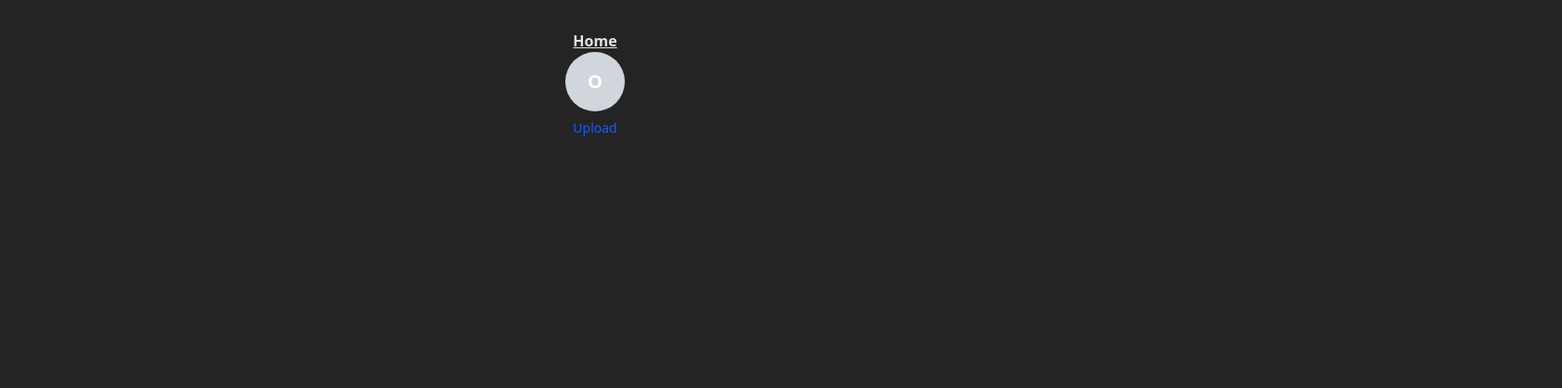
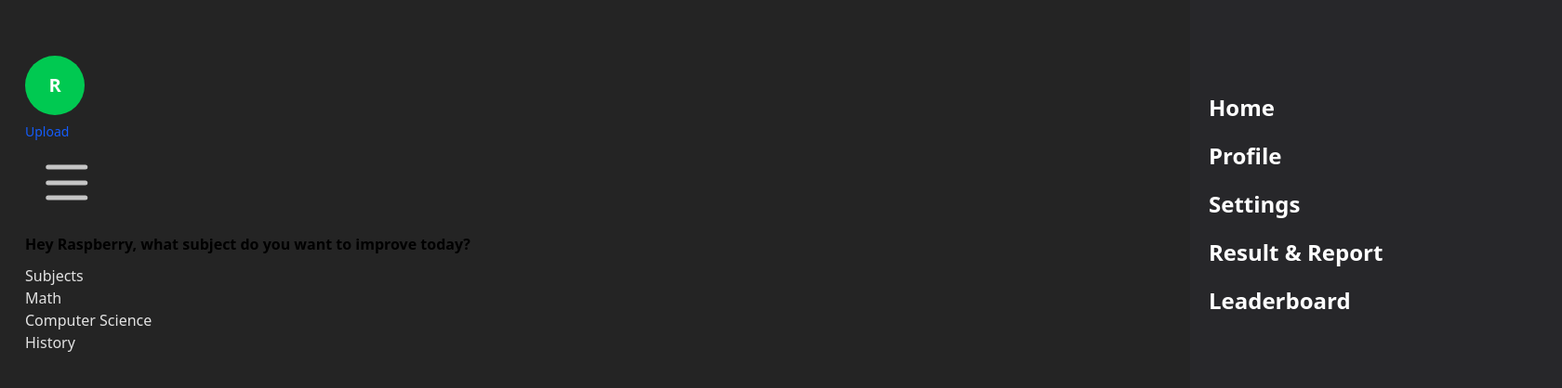
Before and after one commit to oluwafemi-love/chas-react--quiz-app, a React (Vite) app: page / in a window 1280 px wide. Shown: the top 418 px of the page at 93% size, 1680 px wide, since content can reach past the window. Built offline with nearby package versions, Linux system fonts and the light colour scheme.

Commit message:
ft-#2: Navigattion Component

```diff
--- a/src/components/App/App.css
+++ /dev/null
@@ -1,43 +0,0 @@
-@import "tailwindcss";
-#root {
-  max-width: 1280px;
-  margin: 0 auto;
-  padding: 2rem;
-  text-align: center;
-}
-
-.logo {
-  height: 6em;
-  padding: 1.5em;
-  will-change: filter;
-  transition: filter 300ms;
-}
-.logo:hover {
-  filter: drop-shadow(0 0 2em #646cffaa);
-}
-.logo.react:hover {
-  filter: drop-shadow(0 0 2em #61dafbaa);
-}
-
-@keyframes logo-spin {
-  from {
-    transform: rotate(0deg);
-  }
-  to {
-    transform: rotate(360deg);
-  }
-}
-
-@media (prefers-reduced-motion: no-preference) {
-  a:nth-of-type(2) .logo {
-    animation: logo-spin infinite 20s linear;
-  }
-}
-
-.card {
-  padding: 2em;
-}
-
-.read-the-docs {
-  color: #888;
-}
--- a/src/components/Avatar/Avatar.jsx
+++ b/src/components/Avatar/Avatar.jsx
@@ -1,7 +1,22 @@
 import { useState } from "react";
+
+const COLORS = [
+  "bg-red-500",
+  "bg-blue-500",
+  "bg-green-500",
+  "bg-purple-500",
+  "bg-pink-500",
+  "bg-yellow-500",
+  "bg-indigo-500",
+];
 
 export default function Avatar({ username = "User", size = 64 }) {
   const [image, setImage] = useState(null);
+
+  // Pick random color ONCE
+  const [bgColor] = useState(() => {
+    return COLORS[Math.floor(Math.random() * COLORS.length)];
+  });
 
   const handleImageUpload = (e) => {
     const file = e.target.files[0];
@@ -11,11 +26,12 @@ export default function Avatar({ username = "User", size = 64 }) {
   };
 
   return (
-    <div className="flex flex-col items-center gap-2">
+    <div className="flex flex-col  gap-2">
       {/* Avatar */}
       <div
         style={{ width: size, height: size }}
-        className="rounded-full bg-gray-300 flex items-center justify-center overflow-hidden text-white font-semibold text-xl"
+        className={`rounded-full flex items-center justify-center overflow-hidden
+        text-white font-semibold text-xl ${image ? "bg-transparent" : bgColor}`}
       >
         {image ? (
           <img
--- /dev/null
+++ b/src/components/Navigation/Navigattion.css
@@ -0,0 +1,60 @@
+body {
+    overflow: hidden;
+}
+/* .nav-wrapper{
+    width: fit-content;
+    height: fit-content;
+    background-color: aquamarine;
+    border-radius: 50%;
+} */
+.ham-menu {
+    height: 65px;
+    width: 65px;
+    padding: .25rem;
+    position: relative;
+    cursor: pointer;
+}
+.ham-menu:hover span {
+    background-color: white;
+}
+
+.ham-menu span {
+    position: absolute;
+    top: 50%;
+    left: 50%;
+    transform: translate(-50%, -50%);
+    height: 5px;
+    width: 70%;
+    border-radius: 1rem;
+    background-color: rgb(197, 197, 197);
+    transition: .2s ease;
+}
+
+.ham-menu span:nth-child(1) {
+    top: 25%;
+}
+.ham-menu span:nth-child(2) {
+
+}
+.ham-menu span:nth-child(3) {
+ top: 75%;
+}
+
+
+.ham-menu.active span {
+    background-color: white;
+}
+
+.ham-menu.active span:nth-child(1){
+    transform: translate(-50%, -50%) rotate(-45deg);
+    top: 50%;
+    width: 50%;
+}
+.ham-menu.active span:nth-child(2){
+    opacity: 0;
+}
+.ham-menu.active span:nth-child(3){
+    transform: translate(-50%, -50%) rotate(45deg);
+    top: 50%;
+    width: 50%;
+}
--- /dev/null
+++ b/src/components/Navigation/Navigattion.jsx
@@ -0,0 +1,54 @@
+import React from "react";
+import { useState } from "react";
+import "./Navigattion.css";
+
+export const Navigattion = () => {
+  const [activeMenu, setActiveMenu] = useState(false);
+  return (
+    <div className="nav-wrapper">
+      {/*off-screen menu */}
+      <div
+        className={`${
+          activeMenu ? "right-0" : "-right-[400px]"
+        } h-screen w-full max-w-[400px] bg-zinc-800 absolute top-0 duration-500`}
+      >
+        <ul className="text-white p-5 text-2xl font-bold mt-20">
+          <li className="mb-5">Home</li>
+          <li className="mb-5">Profile</li>
+          <li className="mb-5">Settings</li>
+          <li className="mb-5">Result & Report</li>
+          <li className="mb-5">Leaderboard</li>
+        </ul>
+      </div>
+
+      {/*Hamburger Icon */}
+      <nav className="p-3 flex justify-between">
+        <div
+          onClick={() => {
+            setActiveMenu(!activeMenu);
+          }}
+          className={`${activeMenu && "active"} ham-menu`}
+        >
+          <span className=""></span>
+          <span className=""></span>
+          <span className=""></span>
+        </div>
+      </nav>
+
+    </div>
+  );
+};
+
+
+// return (
+//     <>
+//       <div>Navigattion</div>
+//       <ul>
+//         <li>Profile</li>
+//         <li>Settings</li>
+//         <li>Result and Report</li>
+//         <li>Leaderboard</li>
+//       </ul>
+
+//     </>
+//   )
--- /dev/null
+++ b/src/components/Subjects/Subjects.jsx
@@ -0,0 +1,14 @@
+import React from "react";
+
+export const Subjects = () => {
+  return (
+    <>
+      <div>Subjects</div>
+      <ul>
+        <li>Math</li>
+        <li>Computer Science</li>
+        <li>History</li>
+      </ul>
+    </>
+  );
+};
--- a/src/main.css
+++ b/src/main.css
@@ -1,3 +1,5 @@
+@import "tailwindcss";
+
 :root {
   font-family: system-ui, Avenir, Helvetica, Arial, sans-serif;
   line-height: 1.5;
--- a/src/main.jsx
+++ b/src/main.jsx
@@ -2,7 +2,8 @@ import { StrictMode } from 'react'
 import { createRoot } from 'react-dom/client'
 import './main.css'
 // import App from './App.jsx'
-import App from './components/App/index'
+// import App from './components/App/index'
+import App from './pages/App/index'
 
 const uniqueId = 'content-wrapper';
 
--- a/src/components/App/index.tsx
+++ b/src/pages/App/index.tsx
@@ -1,15 +1,11 @@
 import { useState } from 'react'
 import './App.css'
 import { Home } from '../../pages/Home/Home'
-import Avatar from '../Avatar/Avatar'
 
 function App() {
-  const [count, setCount] = useState(0)
-
   return (
     <>
-    <Home/>
-    <Avatar username="Oluwafemi" />
+      <Home />
     </>
   )
 }
--- a/src/pages/Home/Home.jsx
+++ b/src/pages/Home/Home.jsx
@@ -1,10 +1,24 @@
 import React from "react";
 import { useState } from "react";
-
+import Avatar from "../../components/Avatar/Avatar";
+import { Navigattion } from "../../components/Navigation/Navigattion";
+import { Subjects } from "../../components/Subjects/Subjects";
 const Home = () => {
   return (
     <>
-      <div className="textext-3xl font-bold underline">Home</div>
+      <div className="wrapper mx-[27px] my-[60px]">
+        <div>
+          <Avatar username="Raspberry" />
+          <Navigattion />
+        </div>
+
+        <p className="text-[font-family:'Archivo'] font-semibold text-base leading-6 text-black my-[10px]">
+          Hey Raspberry, what subject do you want to improve today?
+        </p>
+
+        <Subjects />
+        {/* <Topics /> */}
+      </div>
     </>
   );
 };
```
Also changed, not shown: src/pages/App/App.css (added).
